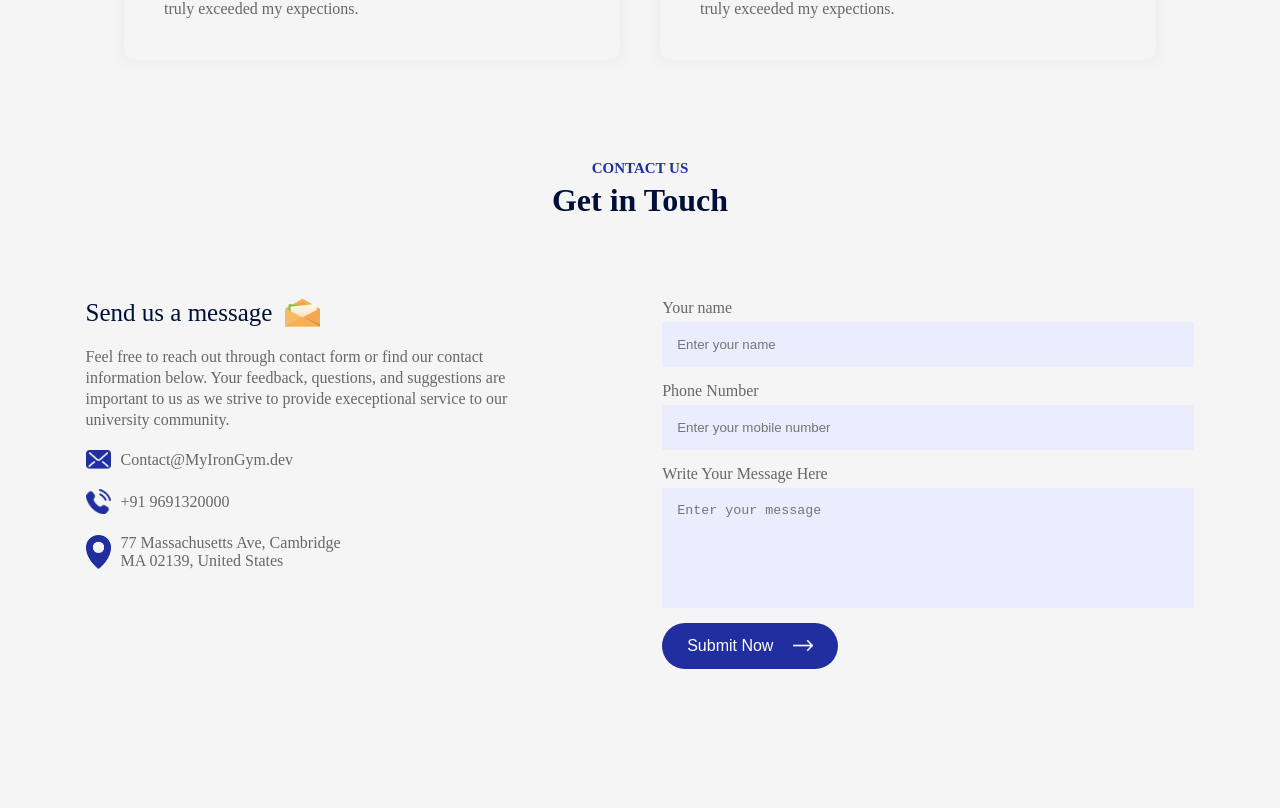
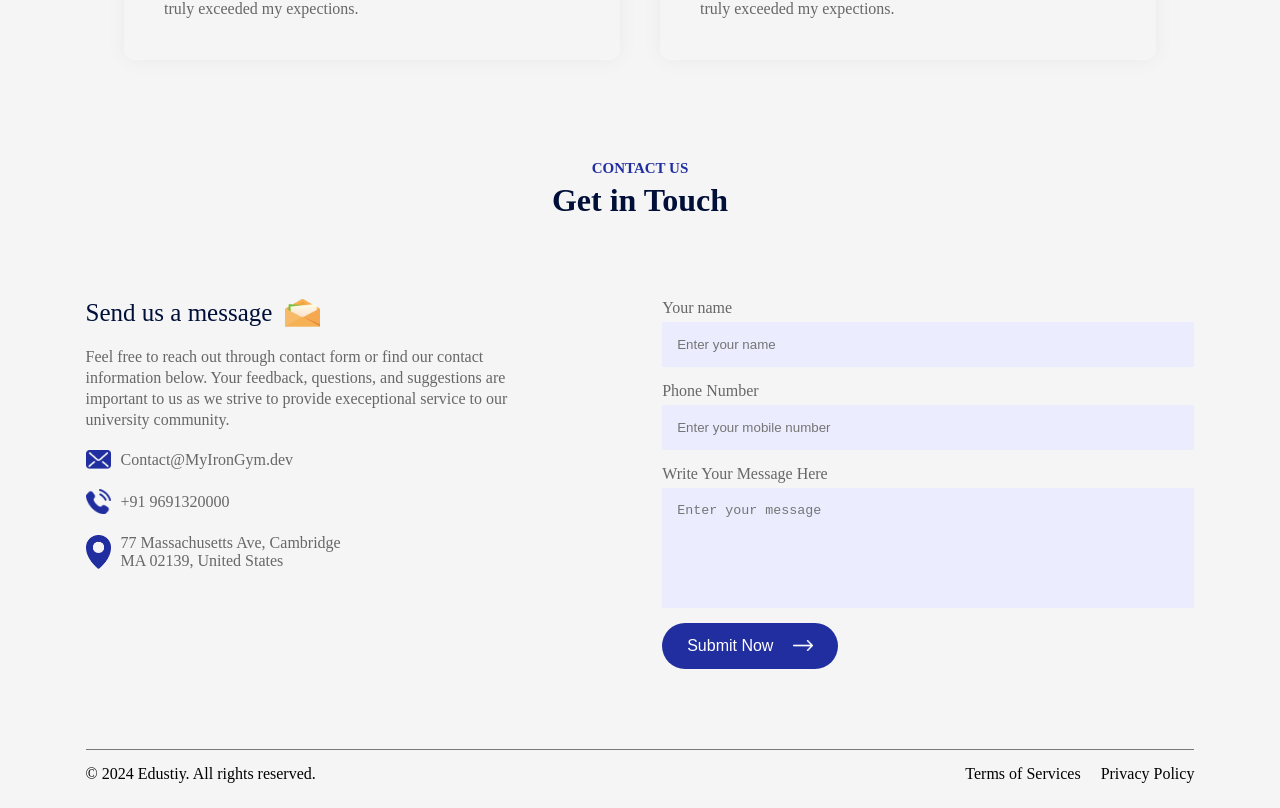
Before and after one commit to rajsharma-sudo/education_web_app_1, a React (Create React App) app: page / in a window 1280 px wide. Shown: the part 2963-3771 px from the top of the page. Before the commit the page ends 3712 px from the top, so only its background shows below. Built offline with nearby package versions, Linux system fonts and the light colour scheme; the HTML template or start-up script is replaced by a standard one.

Commit message:
now here we have completed footer also

```diff
--- a/src/App.jsx
+++ b/src/App.jsx
@@ -7,6 +7,7 @@ import About from "./Components/About/About";
 import Campus from "./Components/Campus/Campus";
 import Testimonials from "./Components/Testimonials/Testimonials";
 import Contact from "./Components/Contact/Contact";
+import Footer from "./Components/Footer/Footer";
 
 function App() {
   return (
@@ -24,6 +25,7 @@ function App() {
         <Testimonials/>
         <Title subtitle='Contact Us' title='Get in Touch' />
         <Contact/>
+        <Footer/>
 
       </div>
 
--- /dev/null
+++ b/src/Components/Footer/Footer.css
@@ -0,0 +1,15 @@
+.footer{
+    max-width: 90%;
+    margin:10px auto;
+    display: flex;
+    align-items: center;
+    justify-content:space-between;
+    border-top: 1px solid #797979;
+    padding:15px 0;
+}
+
+.footer ul li{
+    list-style: none;
+    display:inline-block;
+    margin-left: 20px;
+}
--- /dev/null
+++ b/src/Components/Footer/Footer.jsx
@@ -0,0 +1,16 @@
+import React from "react";
+import './Footer.css'
+
+const Footer=()=>{
+    return(
+        <div className="footer container">
+           <p>&copy; 2024 Edustiy. All rights reserved.</p>
+           <ul>
+            <li>Terms of Services</li>
+            <li>Privacy Policy</li>
+           </ul>
+        </div>
+    )
+}
+
+export default Footer;
```
